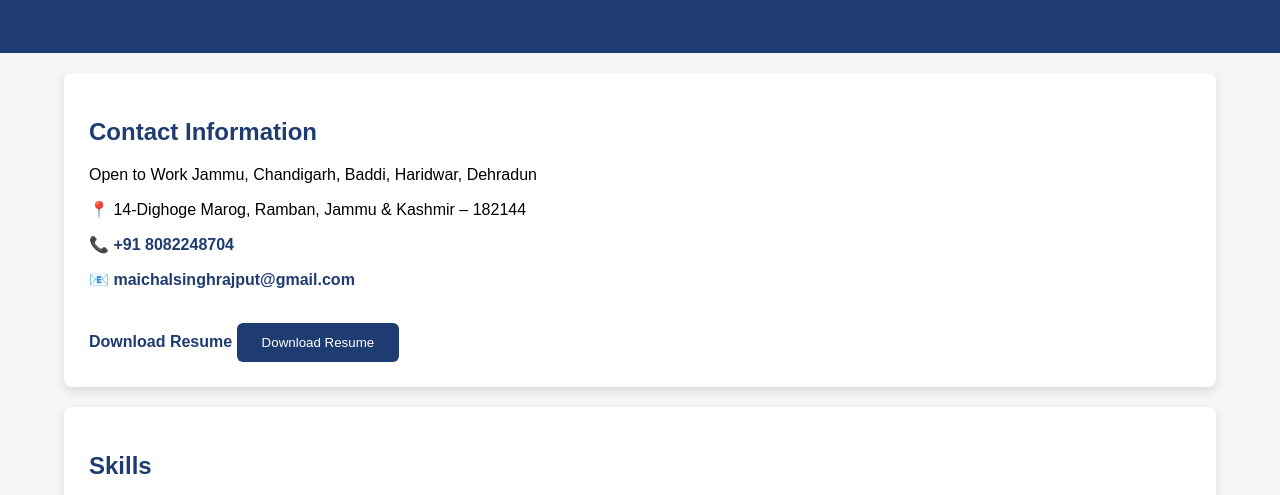
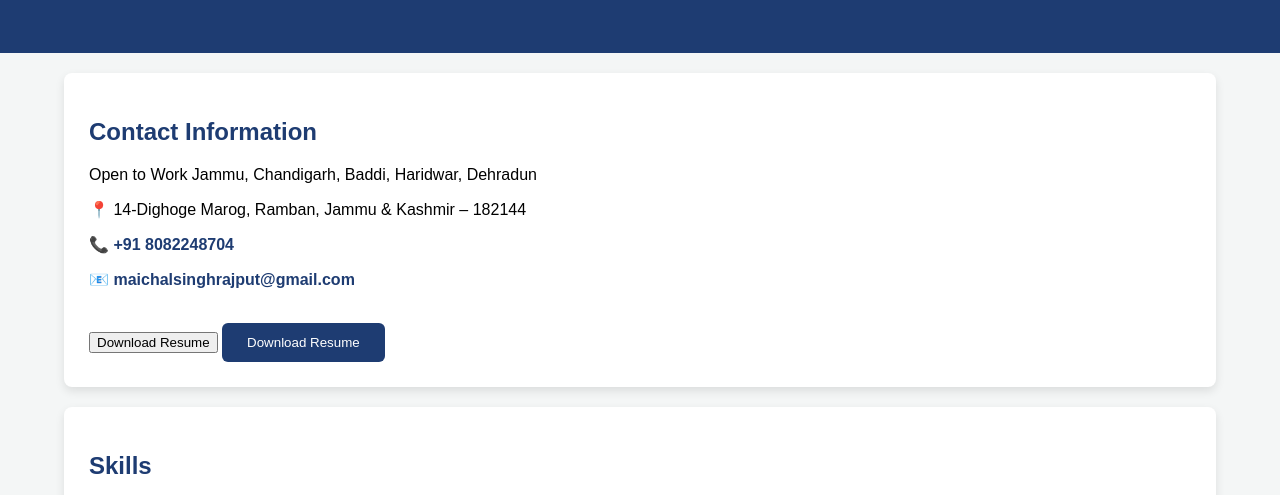
Before and after one commit to Maichal2001/profile, a plain HTML site: page index.html in a window 1280 px wide. Shown: the part 305-800 px from the top of the page. Drawn offline with nearby package versions, Linux system fonts and the light colour scheme.

```diff
--- a/index.html
+++ b/index.html
@@ -184,7 +184,7 @@ maichalsinghrajput@gmail.com</a></p>
 
 
 <br>
-<a href="resume.pdf">Download Resume</a>
+<button onclick="downloadPDF()">Download Resume</button>
 
 <button style="
 background:#1e3c72;
```
